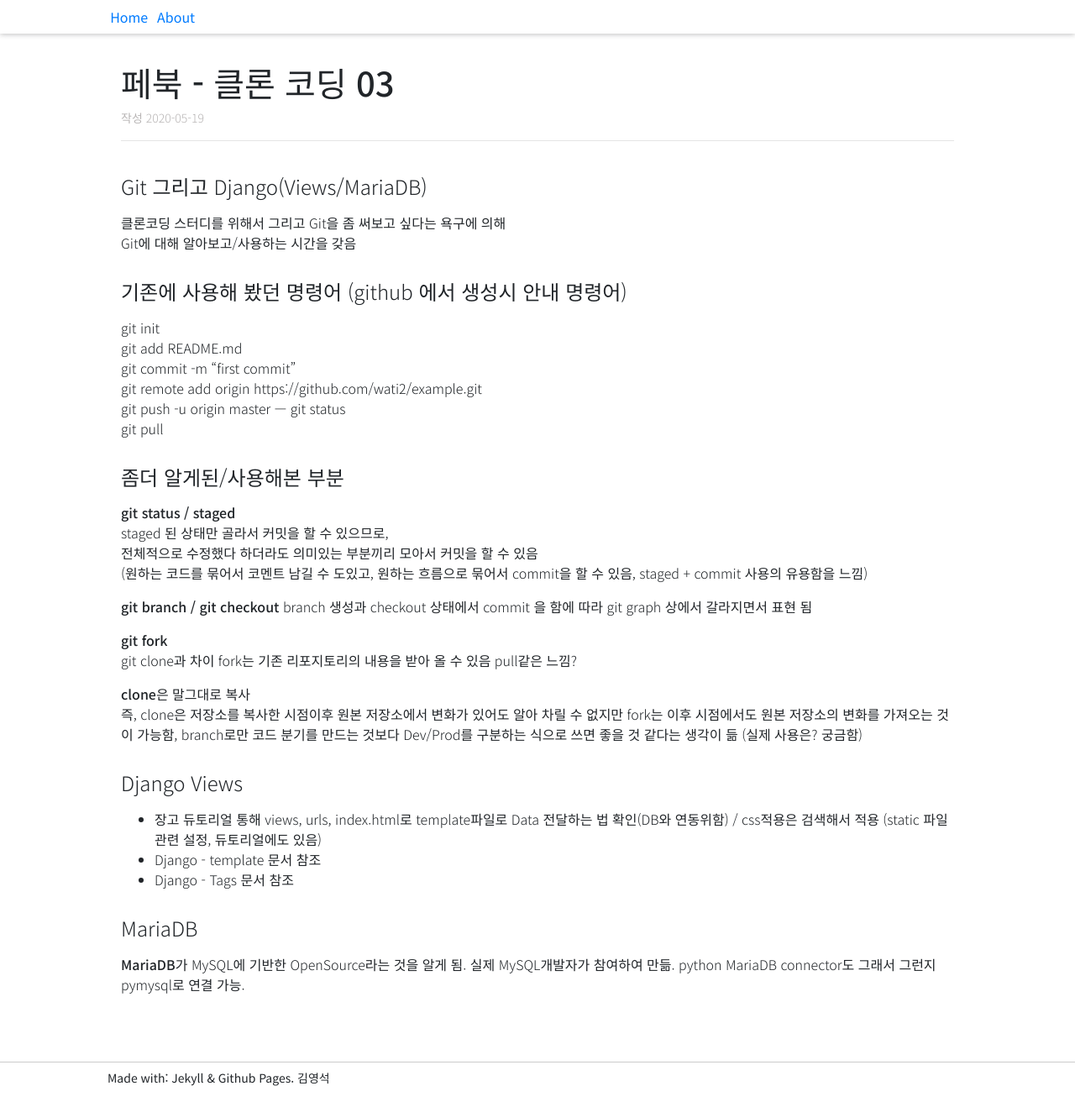
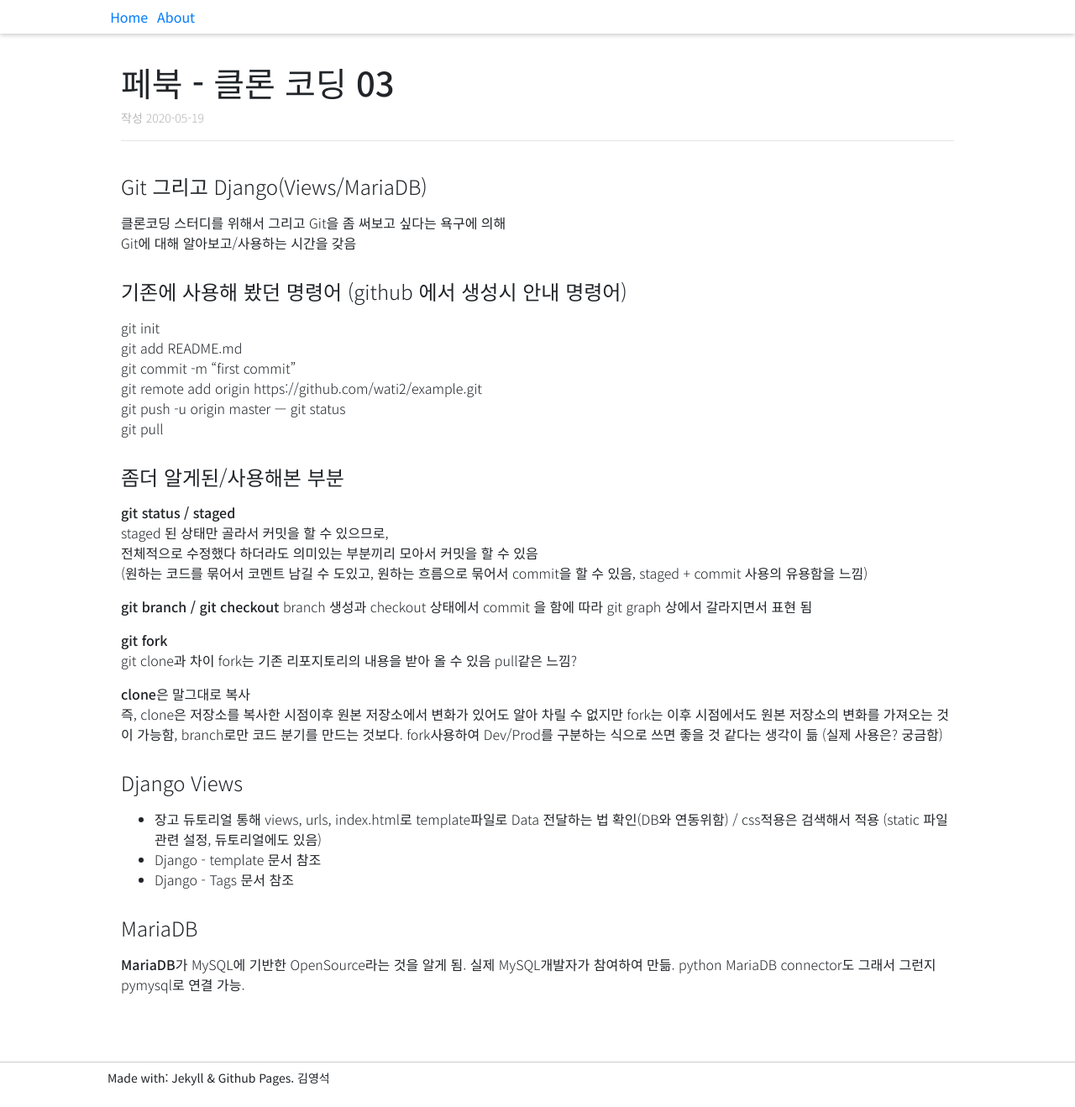
Before and after one commit to waonta/wati2.github.io, a Jekyll site: the page built from _posts/2020-05-19-ufb03.md, in a window 1280 px wide and 1318 px high. Shown: the whole window at 84% size. Built offline with Jekyll 4.4.1, drawn with Linux system fonts in a browser that asks for light colours; some web fonts are replaced.

Commit message:
edit post

```diff
--- a/_posts/2020-05-19-ufb03.md
+++ b/_posts/2020-05-19-ufb03.md
@@ -34,7 +34,7 @@ branch 생성과 checkout 상태에서 commit 을 함에 따라 git graph 상에
 git clone과 차이 fork는 기존 리포지토리의 내용을 받아 올 수 있음 pull같은 느낌?
 
 **clone은 말그대로 복사**
-즉, clone은 저장소를 복사한 시점이후 원본 저장소에서 변화가 있어도 알아 차릴 수 없지만 fork는 이후 시점에서도 원본 저장소의 변화를 가져오는 것이 가능함, branch로만 코드 분기를 만드는 것보다 Dev/Prod를 구분하는 식으로 쓰면 좋을 것 같다는 생각이 듦 (실제 사용은? 궁금함)
+즉, clone은 저장소를 복사한 시점이후 원본 저장소에서 변화가 있어도 알아 차릴 수 없지만 fork는 이후 시점에서도 원본 저장소의 변화를 가져오는 것이 가능함, branch로만 코드 분기를 만드는 것보다. fork사용하여 Dev/Prod를 구분하는 식으로 쓰면 좋을 것 같다는 생각이 듦 (실제 사용은? 궁금함)
 
 #### Django Views
 + 장고 듀토리얼 통해 views, urls, index.html로 template파일로 Data 전달하는 법 확인(DB와 연동위함) / css적용은 검색해서 적용 (static 파일 관련 설정, 듀토리얼에도 있음)
```
